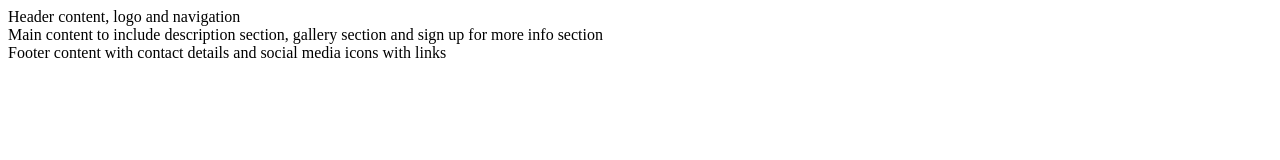
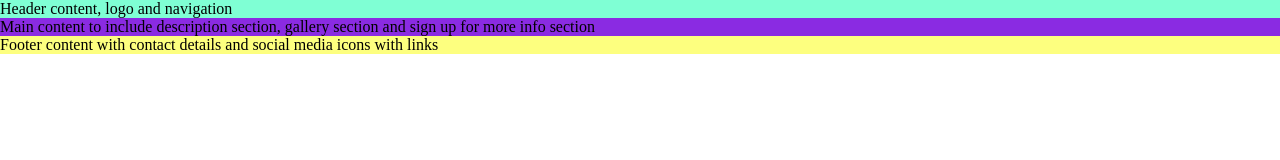
Before and after one commit to bmich22/city-tour, a plain HTML site: page index.html in a window 1280 px wide. Drawn offline with Linux system fonts and the light colour scheme.

Commit message:
Add stylesheet and override default styles with asterix wildcard selector

```diff
--- /dev/null
+++ b/assets/css/style.css
@@ -0,0 +1,19 @@
+/* Asterix wildcard selector to override default styles added by the browser */
+* {
+    padding:0;
+    margin:0;
+    box-sizing:border-box;
+}
+
+/* Header */
+header {
+    background-color: aquamarine;
+}
+/* Main */
+main {
+    background-color:blueviolet;
+}
+/* Footer */
+footer {
+    background-color: rgb(253, 255, 127);
+}
--- a/index.html
+++ b/index.html
@@ -12,6 +12,8 @@
     <!-- Favicon -->
     <link rel="apple-touch-icon" sizes="180x180" href="assets/favicon pgh city tour 180.png">
     <link rel="icon" type="image/png" sizes="500x500" href="assets/favicon pgh city tour 500.png">
+    <!-- Stylesheet -->
+    <link rel="stylesheet" href="assets/css/style.css">
 </head>
 <body>
     <!-- Header content -->
```
